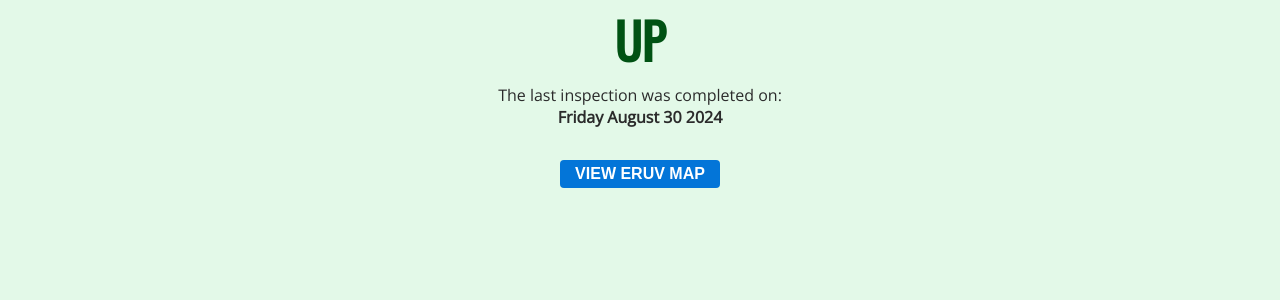
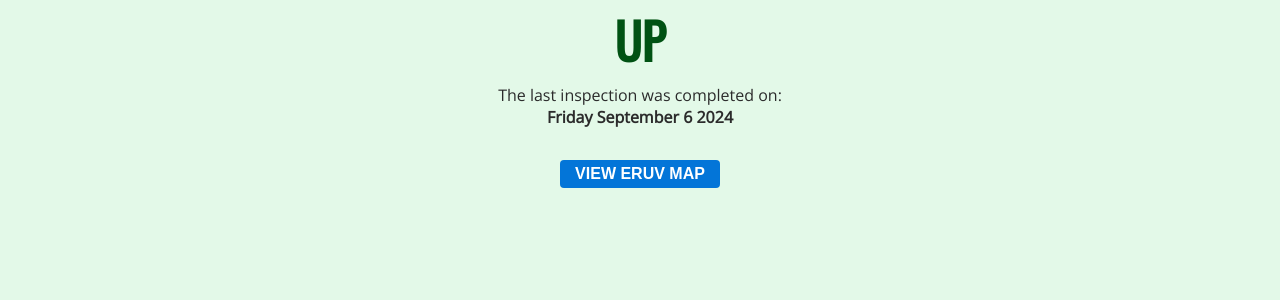
Before and after one commit to MisterGlass/eiruv, a Jekyll site: the page built from docs/index.md, in a window 1280 px wide. Shown: the part 132-432 px from the top of the page. Built offline with Jekyll 4.4.1, drawn with Linux system fonts in a browser that asks for light colours; our own code applies the rules of GitHub Pages for plain Markdown files.

Commit message:
Update eruv_status.yml

```diff
--- a/docs/_data/eruv_status.yml
+++ b/docs/_data/eruv_status.yml
@@ -1,3 +1,3 @@
 status: "Up"
-date: "Friday August 30 2024"
+date: "Friday September 6 2024"
 details: ""
```
